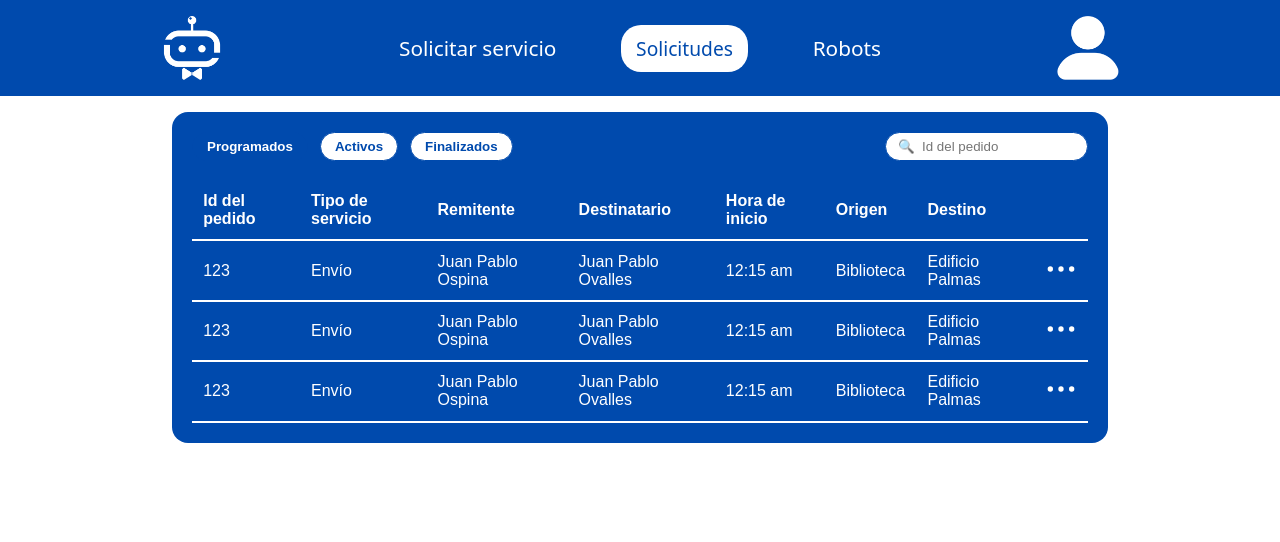
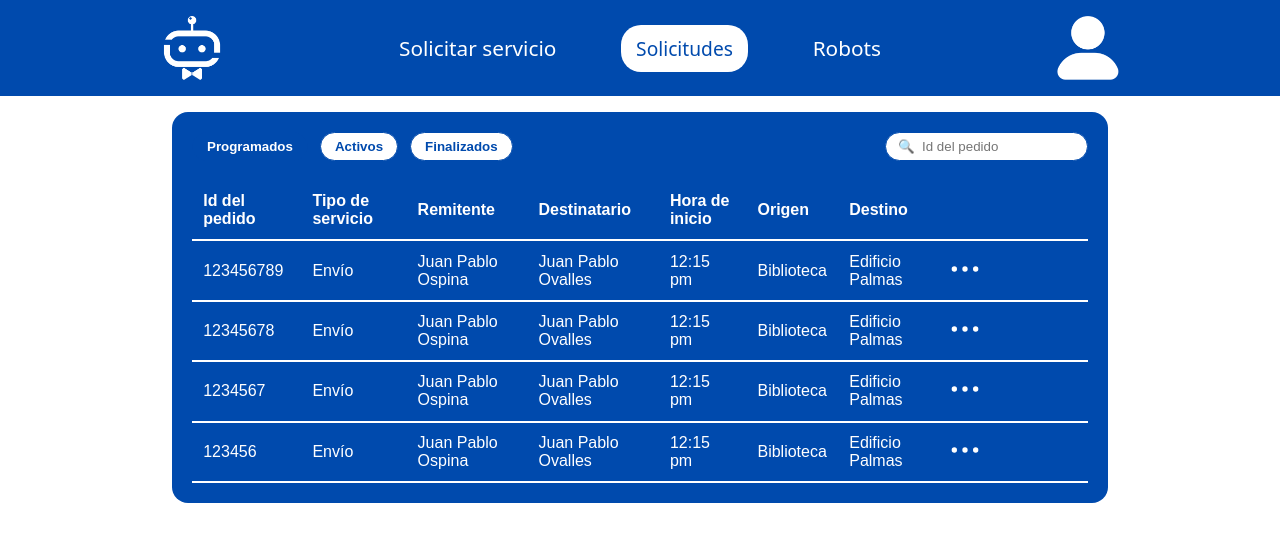
Before and after one commit to jpovalles/SistemaDronesBots, a React (Vite) app: page /operario/solicitudes in a window 1280 px wide. Shown: the top 542 px of the page. Built offline with nearby package versions, Linux system fonts and the light colour scheme.

Commit message:
added the request options

```diff
--- a/src/pages/operario/Pedidos.css
+++ b/src/pages/operario/Pedidos.css
@@ -61,16 +61,46 @@
     height: 100%;
   }
 
-  .optionContainer{
-    border-radius: 60%;
-    transition:  ease-in-out 0.2s;
+  .optionsQuery{
+    display: flex;
+    justify-content: center;
+
+    background-color: white;
+    border-radius: 60px;
+    height: 3em;
   }
-  .optionContainer:hover{
-    background-color: white;
-    border-radius: 60%;
+
+  .close-option-query{
+    color: #004aad;
+  }
+
+  .close-option-query:hover{
+    color: #004aad;
     cursor: pointer;
   }
 
-  .optionContainer:hover .optionIcon{
-    fill: #004aad;
+  .delete-query > *{
+    fill:#ff5050;
+    height: 90%;
   }
+
+  .info-query > *{
+    fill:#004aad;
+    height: 100%;
+  }
+
+   .info-query:hover > *{
+    cursor: pointer;
+    fill: white;
+    stroke: #004aad;
+  }
+
+  .delete-query:hover > *{
+    cursor: pointer;
+    fill: white;
+    stroke: #ff5050;
+  }
+
+  .options-cont{
+    min-width: 8em;
+  }
--- a/src/pages/operario/Pedidos.jsx
+++ b/src/pages/operario/Pedidos.jsx
@@ -1,7 +1,81 @@
 import React from "react";
+import { useState } from "react";
 import "./Pedidos.css";
 
 function Pedidos() {
+    const data = [
+        {
+            id_reserva: 123456789,
+            tipo_servicio: "Envío",
+            hora_inicio: "12:15 pm",
+            tecnico_asociado: "Roberto Gomez",
+            remitente: {
+                nombre: "Juan Pablo Ospina",
+                id: 123456789
+            },
+            destinatario: {
+                nombre: "Juan Pablo Ovalles",
+                id: 123456789
+            },
+            origen: "Biblioteca",
+            destino: "Edificio Palmas",
+            observaciones: ""
+        },
+        {
+            id_reserva: 12345678,
+            tipo_servicio: "Envío",
+            hora_inicio: "12:15 pm",
+            tecnico_asociado: "Roberto Gomez",
+            remitente: {
+                nombre: "Juan Pablo Ospina",
+                id: 123456789
+            },
+            destinatario: {
+                nombre: "Juan Pablo Ovalles",
+                id: 123456789
+            },
+            origen: "Biblioteca",
+            destino: "Edificio Palmas",
+            observaciones: ""
+        },
+        {
+            id_reserva: 1234567,
+            tipo_servicio: "Envío",
+            hora_inicio: "12:15 pm",
+            tecnico_asociado: "Roberto Gomez",
+            remitente: {
+                nombre: "Juan Pablo Ospina",
+                id: 123456789
+            },
+            destinatario: {
+                nombre: "Juan Pablo Ovalles",
+                id: 123456789
+            },
+            origen: "Biblioteca",
+            destino: "Edificio Palmas",
+            observaciones: ""
+        },
+        {
+            id_reserva: 123456,
+            tipo_servicio: "Envío",
+            hora_inicio: "12:15 pm",
+            tecnico_asociado: "Roberto Gomez",
+            remitente: {
+                nombre: "Juan Pablo Ospina",
+                id: 123456789
+            },
+            destinatario: {
+                nombre: "Juan Pablo Ovalles",
+                id: 123456789
+            },
+            origen: "Biblioteca",
+            destino: "Edificio Palmas",
+            observaciones: ""
+        },
+    ]
+
+    const [idOptions, setIdOptions] = useState();
+
     return (
     <div className="pedidos-container">
         <div className="pedidos-tabs">
@@ -25,17 +99,22 @@ function Pedidos() {
             </tr>
         </thead>
         <tbody>
-            {[1, 2, 3].map((i) => (
-                <tr key={i}>
-                    <td>123</td>
-                    <td>Envío</td>
-                    <td>Juan Pablo Ospina</td>
-                    <td>Juan Pablo Ovalles</td>
-                    <td>12:15 am</td>
-                    <td>Biblioteca</td>
-                    <td>Edificio Palmas</td>
-                    <td className="optionContainer">
-                        <svg xmlns="http://www.w3.org/2000/svg" fill="white" height="2em" viewBox="0 0 24 24" className="optionIcon"><path d="M12,10a2,2,0,1,1-2,2A2,2,0,0,1,12,10ZM4,14a2,2,0,1,0-2-2A2,2,0,0,0,4,14Zm16-4a2,2,0,1,0,2,2A2,2,0,0,0,20,10Z"/></svg>
+            {data.map(({id_reserva, tipo_servicio, hora_inicio, tecnico_asociado, remitente, destinatario, origen, destino, observaciones}) => (
+                <tr key={id_reserva}>
+                    <td>{id_reserva}</td>
+                    <td>{tipo_servicio}</td>
+                    <td>{remitente.nombre}</td>
+                    <td>{destinatario.nombre}</td>
+                    <td>{hora_inicio}</td>
+                    <td>{origen}</td>
+                    <td>{destino}</td>
+                    <td className="options-cont">
+                        { idOptions === id_reserva ? options(setIdOptions) :
+
+                        <svg xmlns="http://www.w3.org/2000/svg" fill="white" height="2em" viewBox="0 0 24 24" className="optionIcon" onClick={() => setIdOptions(id_reserva)}>
+                            <path d="M12,10a2,2,0,1,1-2,2A2,2,0,0,1,12,10ZM4,14a2,2,0,1,0-2-2A2,2,0,0,0,4,14Zm16-4a2,2,0,1,0,2,2A2,2,0,0,0,20,10Z"/>
+                        </svg>
+                        }
                     </td>
                 </tr>
             ))}
@@ -45,4 +124,24 @@ function Pedidos() {
     );
 }
 
+function options(setIdOptions){
+    return(
+        <div className="optionsQuery">
+            <div className="delete-query">
+                <svg xmlns="http://www.w3.org/2000/svg" xmlns:xlink="http://www.w3.org/1999/xlink" viewBox="0 0 17 17" version="1.1">
+                    <path d="M8.021,1.097 C3.625,1.097 0.063,4.655 0.063,9.04 C0.063,13.428 3.625,16.985 8.021,16.985 C12.416,16.985 15.979,13.427 15.979,9.04 C15.979,4.654 12.415,1.097 8.021,1.097 L8.021,1.097 Z M10.271617,9.9995909 L5.728383,9.9995909 C4.77186126,9.9995909 4,10.0510388 4,9.00003127 C4,7.9471863 4.77186126,8.00047164 5.728383,8.00047164 L10.271617,8.00047164 C11.2281387,8.00047164 12,7.94626758 12,9.00003127 C12,10.0510388 11.2281387,9.9995909 10.271617,9.9995909 L10.271617,9.9995909 Z"></path>
+                </svg>
+            </div>
+            <div className="info-query">
+                <svg xmlns="http://www.w3.org/2000/svg" viewBox="0 0 24 24" >
+                    <path d="M22 12C22 17.5228 17.5228 22 12 22C6.47715 22 2 17.5228 2 12C2 6.47715 6.47715 2 12 2C17.5228 2 22 6.47715 22 12ZM12 17.75C12.4142 17.75 12.75 17.4142 12.75 17V11C12.75 10.5858 12.4142 10.25 12 10.25C11.5858 10.25 11.25 10.5858 11.25 11V17C11.25 17.4142 11.5858 17.75 12 17.75ZM12 7C12.5523 7 13 7.44772 13 8C13 8.55228 12.5523 9 12 9C11.4477 9 11 8.55228 11 8C11 7.44772 11.4477 7 12 7Z"/>
+                </svg>
+            </div>
+            <div className="close-option-query" onClick={() => setIdOptions(null)}>
+                x
+            </div>
+        </div>
+    );
+}
+
 export default Pedidos;
```
Also changed, not shown: public/deleteRequest.svg (added), public/moreInfo.svg (added), src/pages/operario/CancelarPedido.jsx (added).
